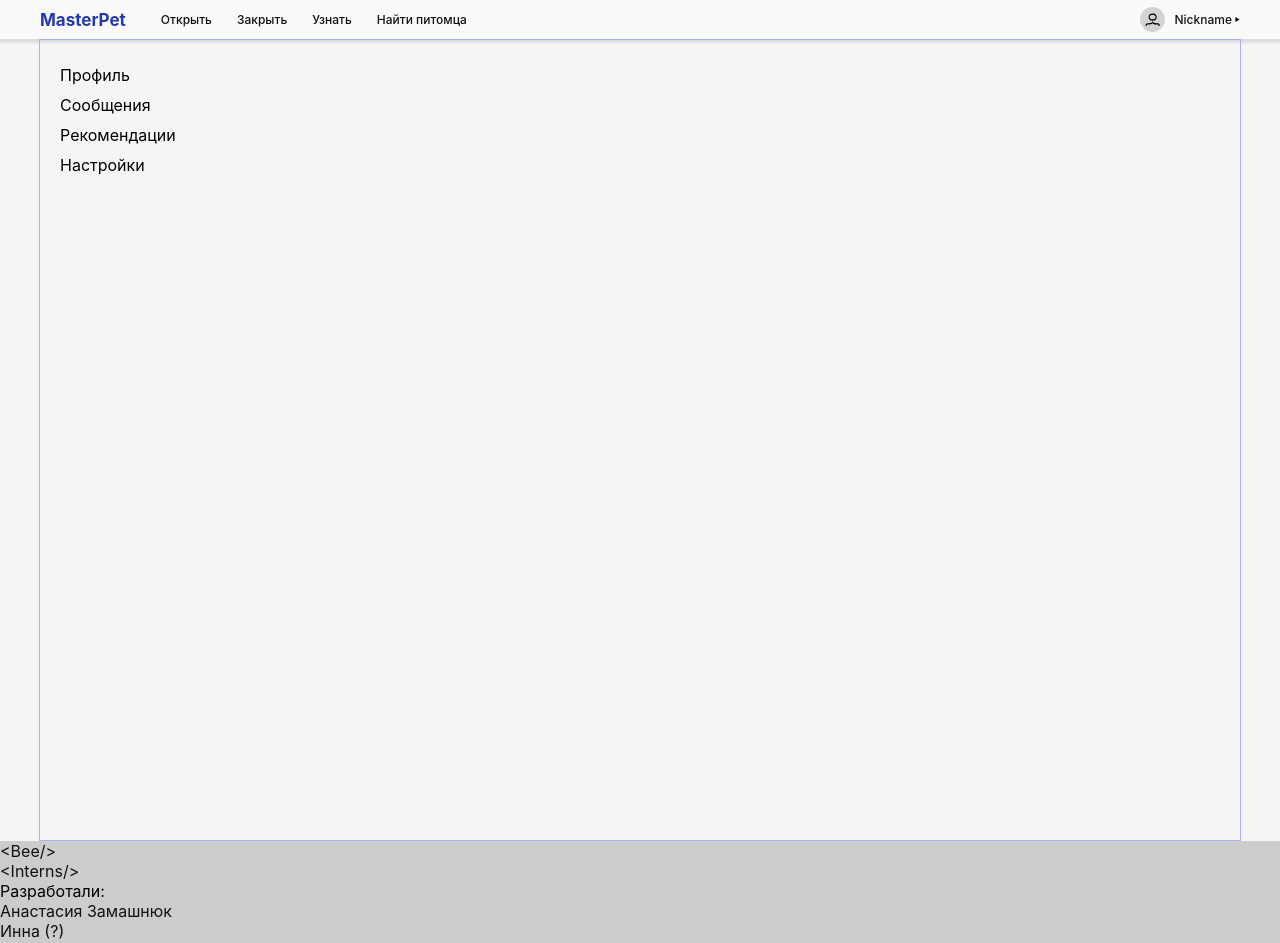
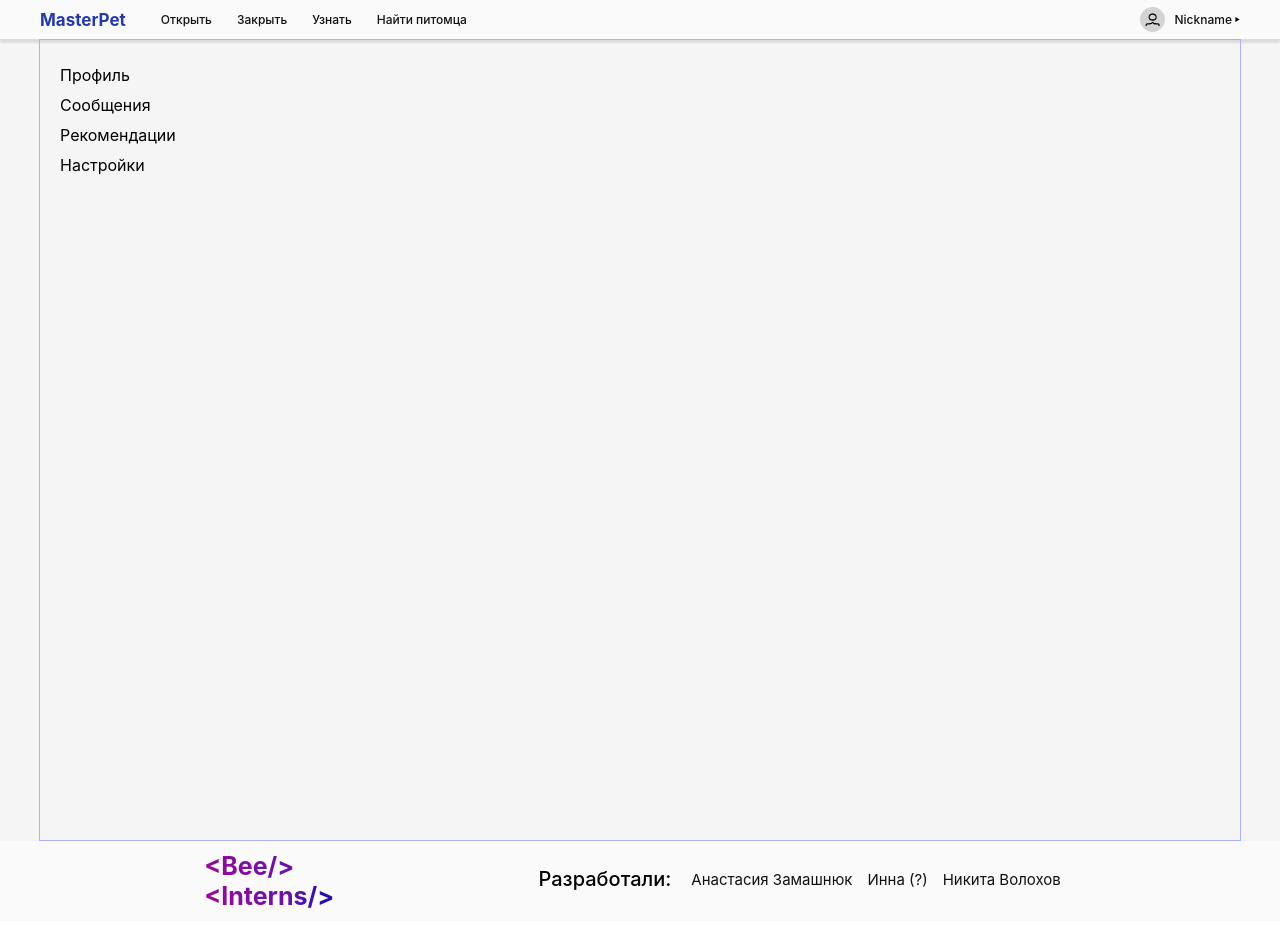
Before and after one commit to nastjazzz/final_project, a React (Create React App) app: page / in a window 1280 px wide. Shown: the top 943 px of the page. After the commit the page ends 921 px from the top, so only its background shows below. Built offline with nearby package versions, Linux system fonts and the light colour scheme.

Commit message:
Added css styles

```diff
--- a/src/components/Footer/footer.css
+++ b/src/components/Footer/footer.css
@@ -1,3 +1,60 @@
 .footer {
-	background-color: #ccc;
+	background-color: #fafafa;
+
+	padding: 10px 0;
+
+	display: flex;
+	justify-content: space-evenly;
+	align-items: center;
 }
+
+.company_logo {
+	  font-size: 25px;
+	  font-weight: 700;
+
+	  /* Градиент */
+	  background: rgba(168,9,168,1);
+	  background: -moz-linear-gradient(left, rgba(168,9,168,1) 0%, rgba(153,9,153,1) 0%, rgba(147,10,155,1) 8%, rgba(124,13,165,1) 41%, rgba(107,16,173,1) 66%, rgba(24,13,181,1) 100%);
+	  background: -webkit-gradient(left top, right top, color-stop(0%, rgba(168,9,168,1)), color-stop(0%, rgba(153,9,153,1)), color-stop(8%, rgba(147,10,155,1)), color-stop(41%, rgba(124,13,165,1)), color-stop(66%, rgba(107,16,173,1)), color-stop(100%, rgba(24,13,181,1)));
+	  background: -webkit-linear-gradient(left, rgba(168,9,168,1) 0%, rgba(153,9,153,1) 0%, rgba(147,10,155,1) 8%, rgba(124,13,165,1) 41%, rgba(107,16,173,1) 66%, rgba(24,13,181,1) 100%);
+	  background: -o-linear-gradient(left, rgba(168,9,168,1) 0%, rgba(153,9,153,1) 0%, rgba(147,10,155,1) 8%, rgba(124,13,165,1) 41%, rgba(107,16,173,1) 66%, rgba(24,13,181,1) 100%);
+	  background: -ms-linear-gradient(left, rgba(168,9,168,1) 0%, rgba(153,9,153,1) 0%, rgba(147,10,155,1) 8%, rgba(124,13,165,1) 41%, rgba(107,16,173,1) 66%, rgba(24,13,181,1) 100%);
+	  background: linear-gradient(to right, rgba(168,9,168,1) 0%, rgba(153,9,153,1) 0%, rgba(147,10,155,1) 8%, rgba(124,13,165,1) 41%, rgba(107,16,173,1) 66%, rgba(24,13,181,1) 100%);
+	  filter: progid:DXImageTransform.Microsoft.gradient( startColorstr='#a809a8', endColorstr='#180db5', GradientType=1 );
+
+	  -webkit-background-clip: text;
+	  -webkit-text-fill-color: transparent;
+}
+
+a:hover {
+	text-decoration: underline;
+}
+
+.developed_wrapper {
+	display: flex;
+	align-items: center;
+}
+
+.developed_title {
+	margin-bottom: 5px;
+	margin-right: 20px;
+
+	font-size: 20px;
+	font-weight: 500;
+}
+
+.developers_wrapper {
+	display: flex;
+}
+
+.developer {
+	margin-bottom: 3px;
+	margin-right: 15px;
+
+	font-size: 15px;
+	font-weight: 400;
+}
+
+.developer:last-child {
+
+}
```
